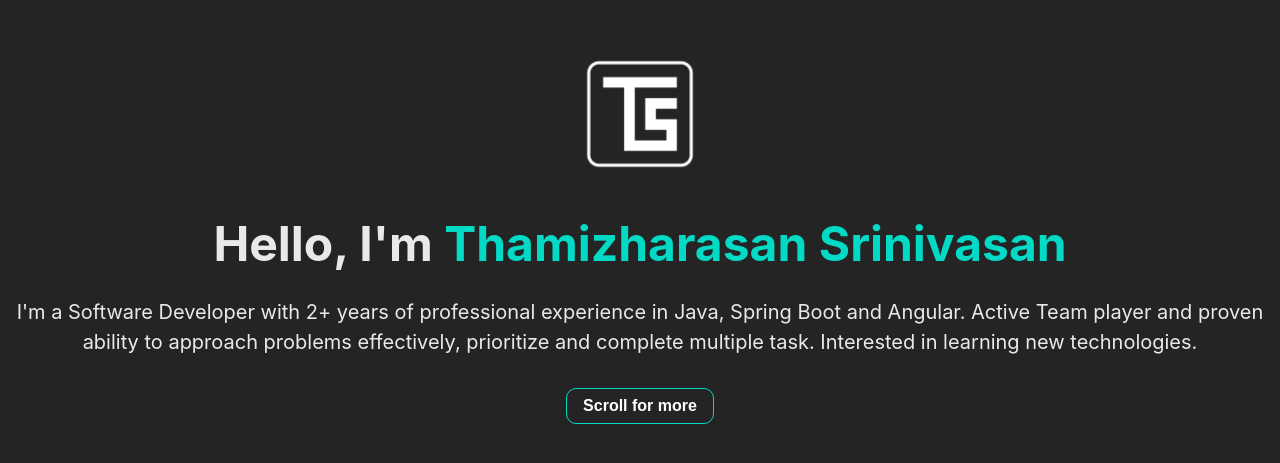
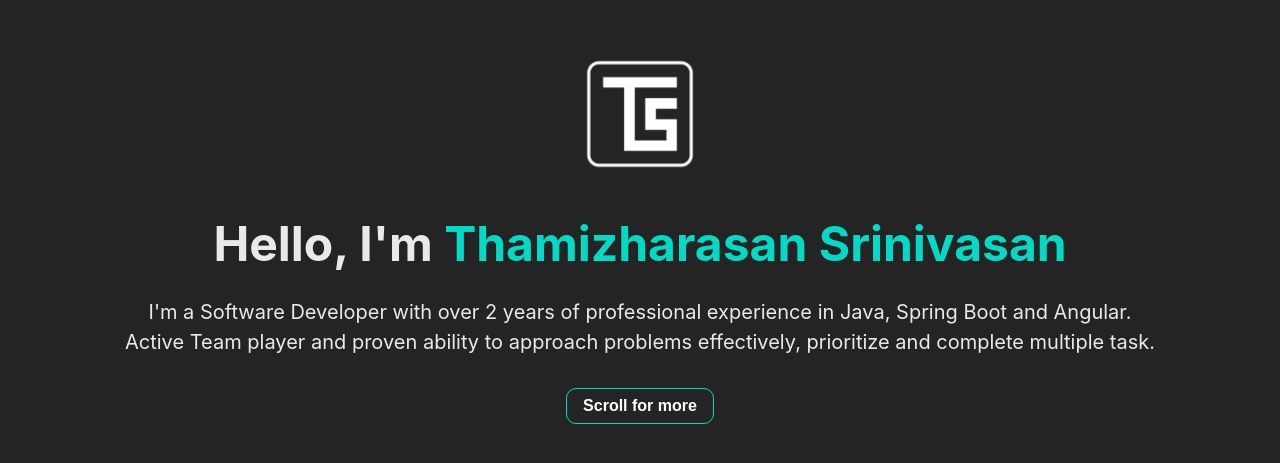
Before and after one commit to srinithamizh/thamizharasan-srinivasan, a React (Vite) app: page / in a window 1280 px wide. Shown: the part 161-624 px from the top of the page. Built offline with nearby package versions, Linux system fonts and the light colour scheme.

Commit message:
Modified: Description in Home Component

```diff
--- a/src/components/home/Home.css
+++ b/src/components/home/Home.css
@@ -23,6 +23,7 @@ h1 {
 .role {
     font-size: 1.25em;
     font-weight: normal;
+    white-space: pre-line;
 }
 
 #home {
--- a/src/components/home/Home.tsx
+++ b/src/components/home/Home.tsx
@@ -1,14 +1,13 @@
 import logo from '../../assets/logo.png'
-import Utils from '../../utils/utils';
+import Utils from '../../utils/Utils';
 import './Home.css'
 
 export default function Home() {
     const name: string = 'Thamizharasan Srinivasan';
     const role: string = 'Software Developer';
     const experience: number = Utils.calculateExperience();
-    const description: string = `I'm a ${role} with ${experience}+ years of professional experience in Java, Spring Boot and
-    Angular. Active Team player and proven ability to approach problems effectively, prioritize and complete
-    multiple task. Interested in learning new technologies.
+    const description: string = `I'm a ${role} with over ${experience} years of professional experience in Java, Spring Boot and Angular.
+    Active Team player and proven ability to approach problems effectively, prioritize and complete multiple task.
     `;
 
     return (
--- a/src/utils/utils.tsx
+++ b/src/utils/utils.tsx
@@ -1,4 +1,3 @@
-
 function calculateExperience(): number {
     const currentDate = new Date();
     const DOJ = new Date(2020, 8);
```
